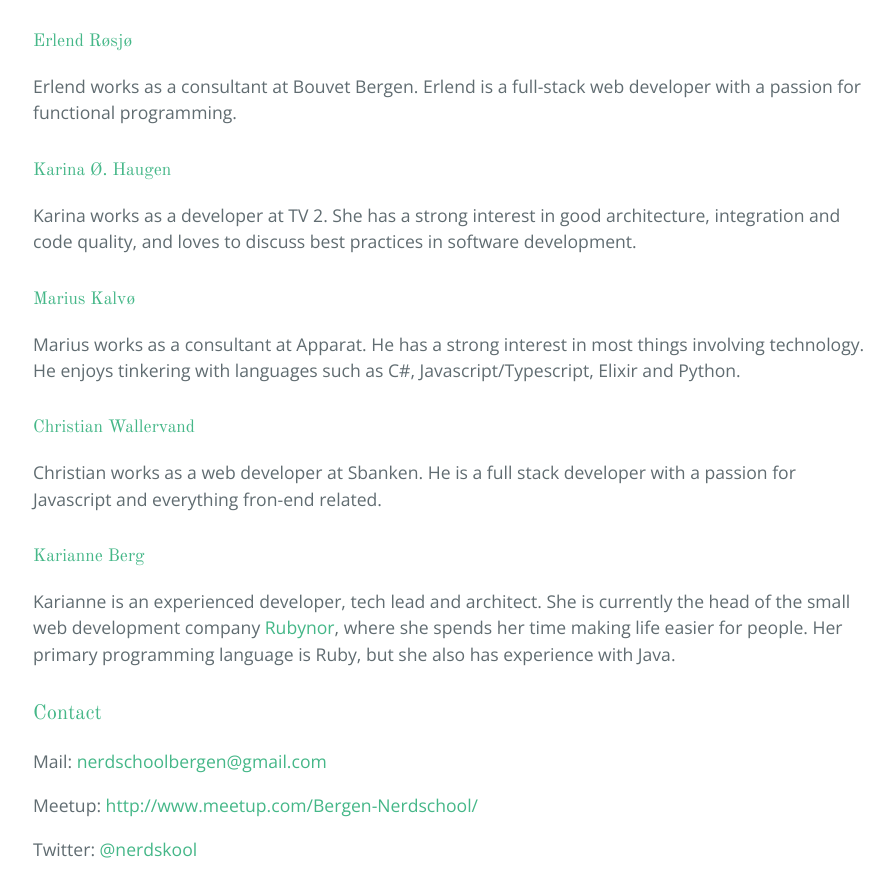
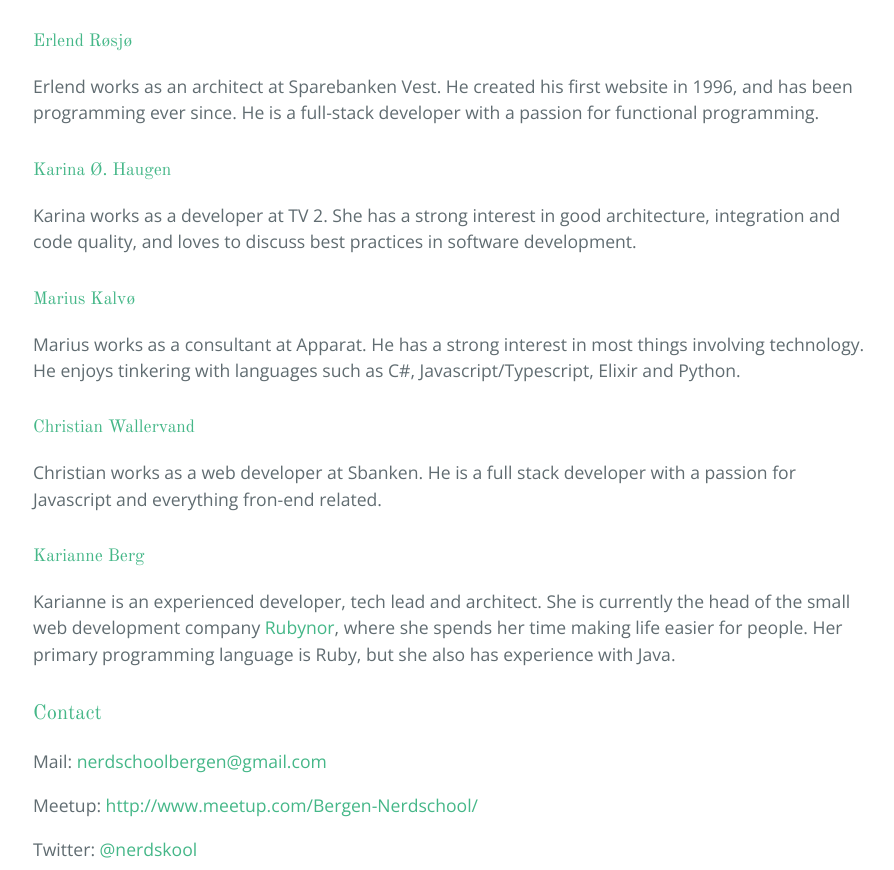
Before and after one commit to nerdschoolbergen/home, a plain HTML site: page index.html in a window 1280 px wide. Shown: the part 1803-2673 px from the top of the page, without its empty margins (191-1085 px from the left). Drawn offline with nearby package versions, Linux system fonts and the light colour scheme.

Commit message:
Update index.html

```diff
--- a/index.html
+++ b/index.html
@@ -90,7 +90,8 @@
             </p>
 
             <h4>Erlend Røsjø</h4>
-            <p>Erlend works as a consultant at Bouvet Bergen. Erlend is a full-stack web developer with a passion for functional programming.</p>
+            <p>Erlend works as an architect at Sparebanken Vest. He created his first website in 1996, and has been programming ever since.
+                He is a full-stack developer with a passion for functional programming.</p>
 
             <h4>Karina Ø. Haugen</h4>
             <p>Karina works as a developer at TV 2. She has a strong interest in good architecture, integration and code quality, and loves to discuss best
```
